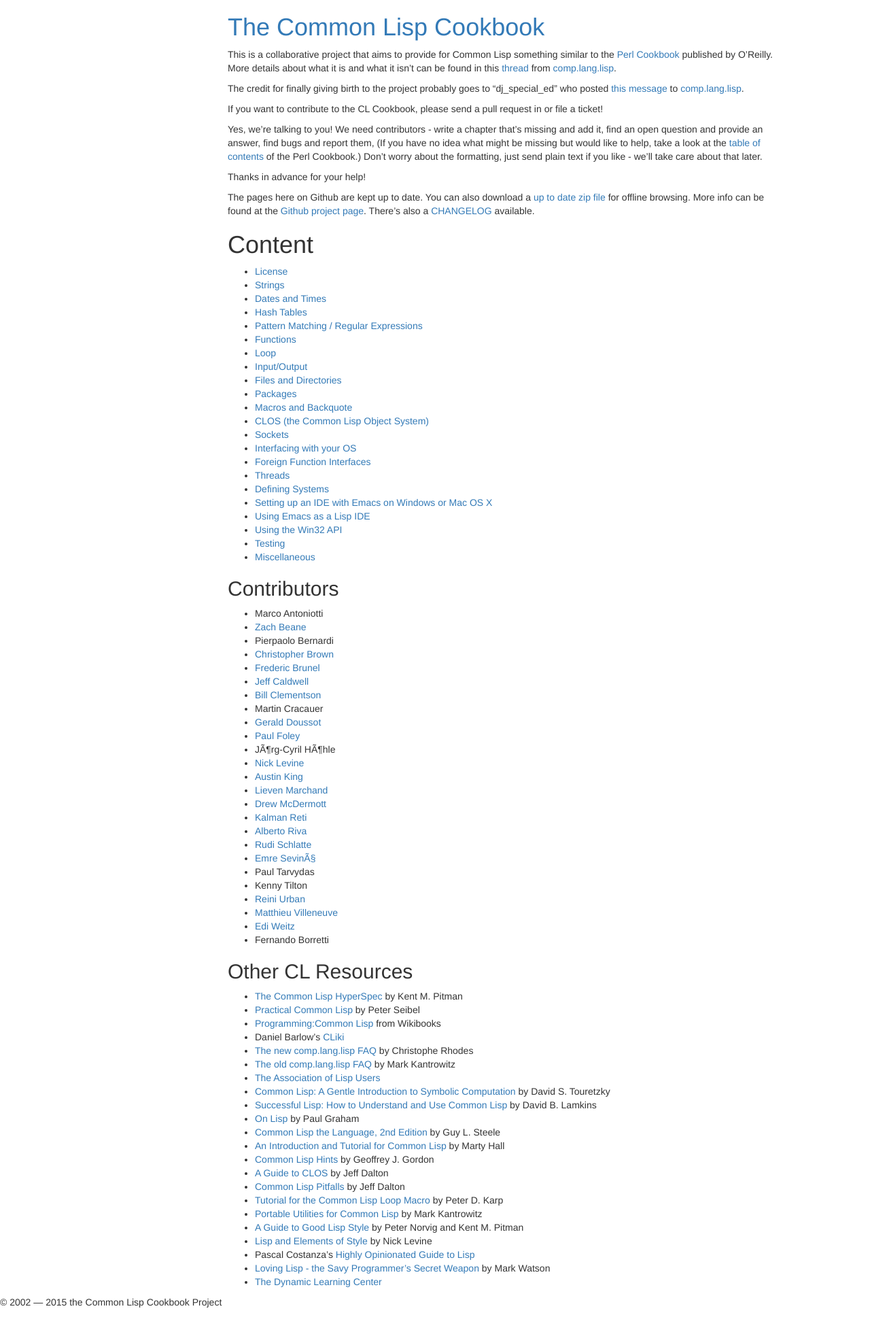
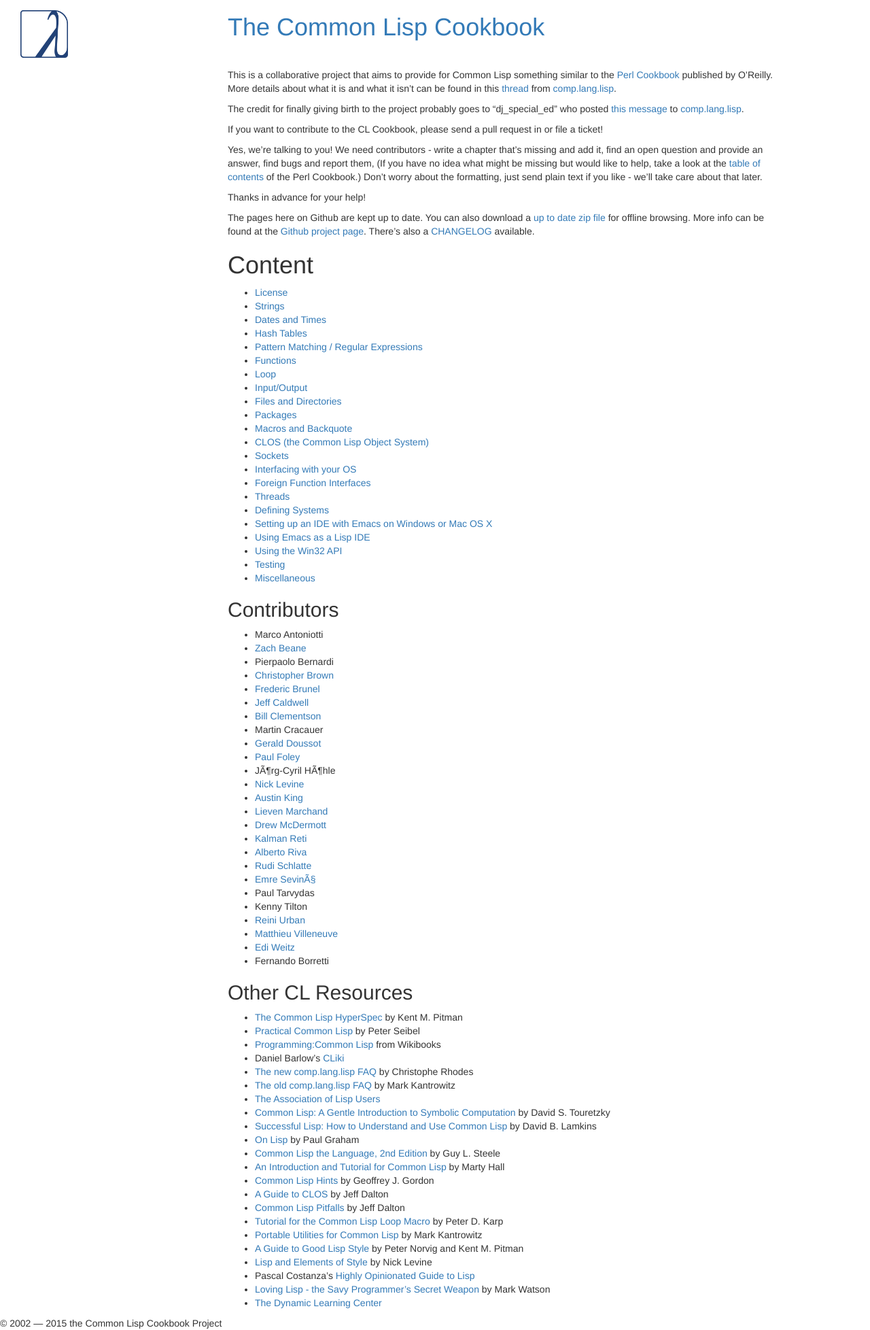
Before and after one commit to LispCookbook/cl-cookbook, a Jekyll site: the page built from index.md, in a window 1280 px wide. Shown: the whole page at 68% size. Built offline with Jekyll 4.4.1, drawn with Linux system fonts in a browser that asks for light colours; before the commit the page ends 1925 px from its top, so only the background shows below that.

Commit message:
Added lisp-lang.org's icon on upper left corner
for #36

```diff
--- a/_layouts/default.html
+++ b/_layouts/default.html
@@ -15,7 +15,11 @@
 
     <div class="row">
       <div class="col-lg-3">
+        <a href="{{ site.baseurl }}/">
+          <img src="{{ site.baseurl }}/assets/cl-logo-blue.png" height="70" style="margin: 15px"/>
+        </a>
       </div>
+
       <div class="col-lg-8">
         {% if page.title %}
         {% assign dash = "&ndash;" %}
```
Also changed, not shown: assets/cl-logo-blue.png (added).
